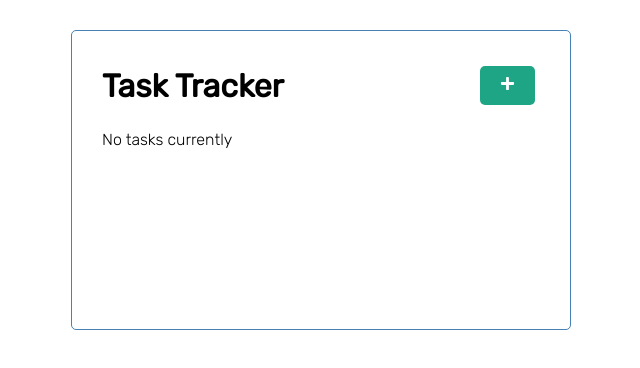
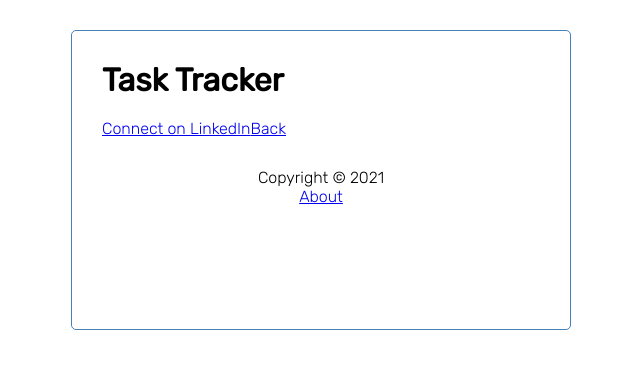
Before and after one commit to clay-land/react-task-tracker, a React (Create React App) app: page /about in a window 1280 px wide. Shown: the top 368 px of the page, without its empty margins (319-959 px from the left). Built offline with nearby package versions, Linux system fonts and the light colour scheme; data requests are answered from the project's data file.

Commit message:
base features complete

```diff
--- a/package.json
+++ b/package.json
@@ -10,6 +10,7 @@
     "react": "^17.0.2",
     "react-dom": "^17.0.2",
     "react-icons": "^4.2.0",
+    "react-router-dom": "^5.2.0",
     "react-scripts": "4.0.3",
     "web-vitals": "^1.0.1"
   },
--- a/src/App.js
+++ b/src/App.js
@@ -1,7 +1,10 @@
 import { useState, useEffect } from 'react'
+import { BrowserRouter as Router, Route } from 'react-router-dom'
 import Header from './components/Header'
+import Footer from './components/Footer'
 import Tasks from './components/Tasks'
 import AddTask from './components/AddTask'
+import About from './components/About'
 
 
 const App = () => {
@@ -74,13 +77,22 @@
       tasks.map((task) => task.id === id ? { ...task, reminder: data.reminder } : task))
   }
   return (
+    <Router>
       <div className="container">
         <Header onAdd={() => setShowAddTask(!showAddTask)} buttonAdd={showAddTask} />
+
+        <Route path='/' exact render={(props) => (
+          <>
             {showAddTask && <AddTask onSave={addTask} />}
             {tasks.length > 0 ?
               (<Tasks tasks={tasks} onDelete={deleteTask} onToggle={toggleReminder} />)
               : ("No tasks currently")}
+          </>
+          )} />
+        <Route path='/about' component={About} />
+        <Footer />
       </div>
+    </Router>
   );
 }
 
--- /dev/null
+++ b/src/components/About.js
@@ -0,0 +1,12 @@
+import { Link } from 'react-router-dom'
+
+const About = () => {
+  return (
+    <div className='about'>
+      <a href="https://www.linkedin.com/in/clayton-landry918876/">Connect on LinkedIn</a>
+      <Link to="/">Back</Link>
+    </div>
+  )
+}
+
+export default About
--- /dev/null
+++ b/src/components/Footer.js
@@ -0,0 +1,12 @@
+import { Link } from 'react-router-dom'
+
+const Footer = () => {
+  return (
+    <footer>
+      <p>Copyright &copy; 2021</p>
+      <Link to="/about">About</Link>
+    </footer>
+  )
+}
+
+export default Footer
--- a/src/components/Header.js
+++ b/src/components/Header.js
@@ -1,13 +1,18 @@
 import PropTypes from 'prop-types'
+import { useLocation } from 'react-router-dom'
 import Button from './Button'
 import { FaPlus, FaMinus } from 'react-icons/fa'
 
 
 const Header = ({ title, onAdd, buttonAdd }) => {
+  const location = useLocation()
+
   return (
     <header className='header'>
       <h1>{title}</h1>
+      {location.pathname === '/' && (
       <Button color= '#1da586' text={buttonAdd ? (<FaMinus />) : (<FaPlus />)} onClick={onAdd} />
+      )}
     </header>
     )
 }
--- a/src/index.css
+++ b/src/index.css
@@ -108,3 +108,11 @@
   flex: 2;
   height: 20px;
 }
+
+footer {
+  margin-top: 30px;
+  text-align: center;
+}
+
+.about {
+}
```
Also changed, not shown: 2 other files (tests, documents, lock files or other folders). Lines whose indentation alone changed are shown as unchanged.
